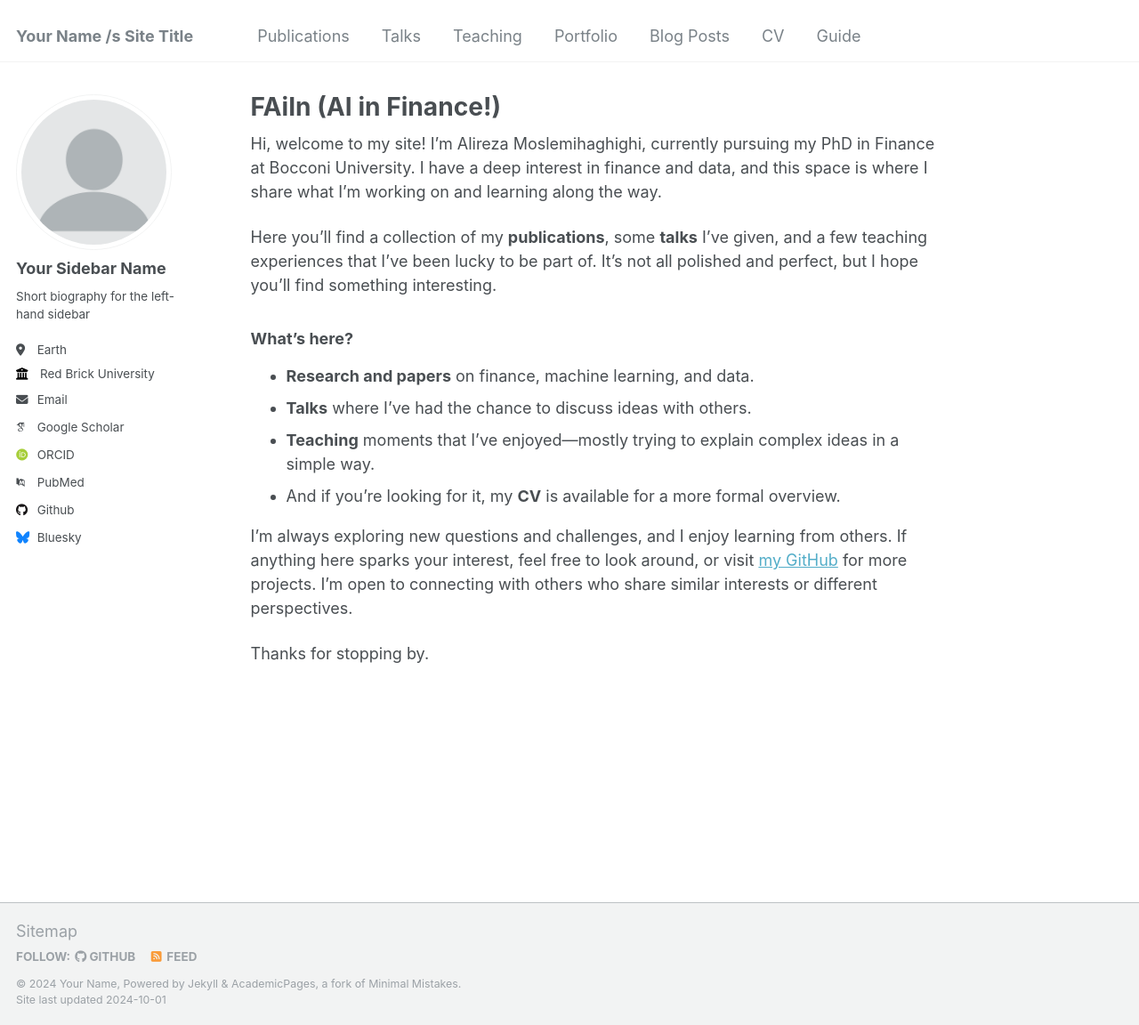
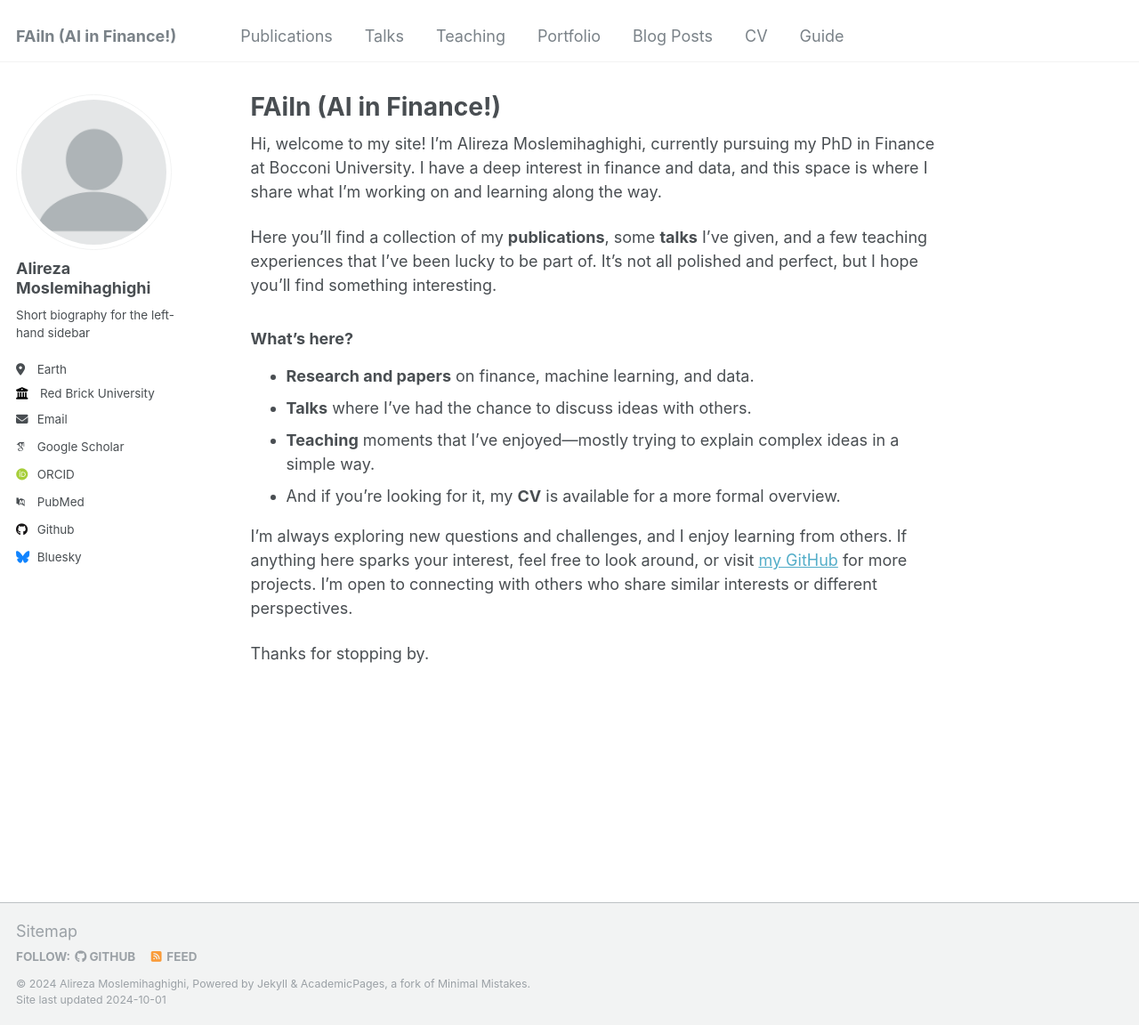
Before and after one commit to AAstroA/AAstroA.github.io, a Jekyll site: the page built from _pages/about.md, in a window 1280 px wide and 1152 px high. Shown: the whole window at 89% size. Built offline with Jekyll 4.4.1, drawn with Linux system fonts in a browser that asks for light colours; some web fonts are replaced.

Commit message:
Update _config.yml

```diff
--- a/_config.yml
+++ b/_config.yml
@@ -8,10 +8,10 @@
 
 # Basic Site Settings
 locale                   : "en-US"
-title                    : "Your Name /s Site Title"
+title                    : "FAiIn (AI in Finance!)"
 title_separator          : "-"
-name                     : &name "Your Name"
-description              : &description "personal description"
+name                     : &name "Alireza Moslemihaghighi"
+description              : &description "I’m a PhD student at Bocconi University, exploring finance, data, and machine learning. I enjoy learning new things and sharing ideas with others along the way."
 url                      : https://aastroa.github.io # the base hostname & protocol for your site e.g. "https://mmistakes.github.io"
 baseurl                  : "" # the subpath of your site, e.g. "/blog"
 repository               : "AAstroA/AAstroA.github.io"
@@ -22,7 +22,7 @@ repository               : "AAstroA/AAstroA.github.io"
 author:
   # Biographic information
   avatar           : "profile.png"
-  name             : "Your Sidebar Name"
+  name             : "Alireza Moslemihaghighi"
   pronouns         : # example: "she/her"
   bio              : "Short biography for the left-hand sidebar"
   location         : "Earth"
```
